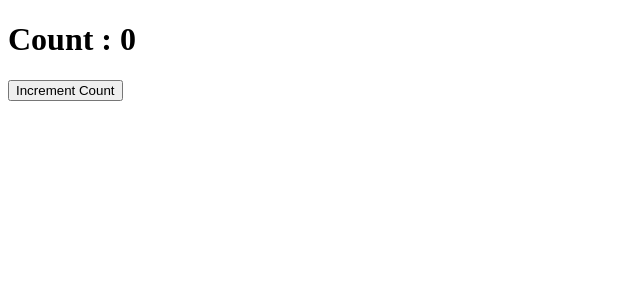
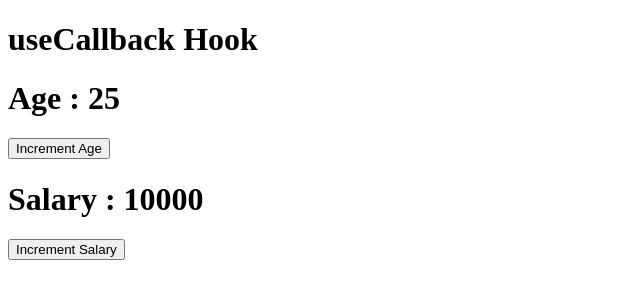
Before and after one commit to rahulsan-22/React-Tutorial-A3, a React (Vite) app: page / in a window 1280 px wide. Shown: the top 300 px of the page, without its empty margins (0-640 px from the left). Built offline with nearby package versions, Linux system fonts and the light colour scheme.

Commit message:
In Order

```diff
--- a/src/App.jsx
+++ b/src/App.jsx
@@ -172,11 +172,51 @@
 
 //!09/07/2026
 //!useRef()
-import React from 'react'
-import Reference from './useRef/Reference'
+// import React from 'react'
+// import Reference from './useRef/Reference'
+
+// const App = () => {
+//   return <Reference/>
+// }
+
+// export default App
+
+//!10/07/2026
+//!useMemo()
+// import React from 'react'
+// import MemoComponent from './useMemo/MemoComponent'
+
+// const App = () => {
+//   return <MemoComponent/>
+// }
+
+// export default App
+
+//!14/07/2026
+//!useCallback()
+import React, { useCallback, useState } from 'react'
+import Title from './useCallback/Title'
+import Count from './useCallback/Count'
+import Button from './useCallback/Button'
 
 const App = () => {
-  return <Reference/>
+  let [age, setAge] = useState(25)
+  let [salary, setSalary] = useState(10000)
+  let handleAge = useCallback(() => {
+    setAge(age + 1)
+  }, [age])
+  let handleSalary = useCallback(() => {
+    setSalary(salary + 10000)
+  }, [salary])
+  return (
+    <div>
+      <Title />
+      <Count text="Age" count={age} />
+      <Button fun={handleAge}>Increment Age</Button>
+      <Count text="Salary" count={salary} />
+      <Button fun={handleSalary}>Increment Salary</Button>
+    </div>
+  )
 }
 
 export default App
--- /dev/null
+++ b/src/useCallback/Button.jsx
@@ -0,0 +1,10 @@
+import React, { memo } from 'react'
+
+const Button = ({ children, fun }) => {
+  console.log(`${children} Component Rendering...`)
+  return (
+    <button onClick={fun}>{children}</button>
+  )
+}
+
+export default memo(Button)
--- /dev/null
+++ b/src/useCallback/Count.jsx
@@ -0,0 +1,12 @@
+import React, { memo } from 'react'
+
+const Count = ({ text, count }) => {
+  console.log(`${text} Component Rendering...`)
+  return (
+    <div>
+      <h1> {text} : {count}</h1>
+    </div>
+  )
+}
+
+export default memo(Count)
--- /dev/null
+++ b/src/useCallback/Title.jsx
@@ -0,0 +1,10 @@
+import React, { memo } from 'react'
+
+const Title = () => {
+  console.log("Title Component Rendering....")
+  return (
+    <h1>useCallback Hook</h1>
+  )
+}
+
+export default memo(Title)
--- /dev/null
+++ b/src/useMemo/MemoComponent.jsx
@@ -0,0 +1,28 @@
+import { useMemo, useState } from 'react'
+
+const MemoComponent = () => {
+  let [age, setAge] = useState(25)
+  let [salary, setSalary] = useState(10000)
+  let handleAge = () => {
+    setAge(age + 1)
+  }
+  let handleSalary = () => {
+    setSalary(salary + 10000)
+  }
+  let checkAgeOddorEven = useMemo(() => {
+    let i = 0;
+    while(i<1000000000) i++
+    return age%2
+  },[age])
+  return (
+    <div>
+      <h1>Age : {age}</h1>
+      <button onClick={handleAge}>Increment Age</button>
+      {checkAgeOddorEven === 1 ? <mark>Odd</mark> : <mark>Even</mark>}
+      <h1>Salary : {salary}</h1>
+      <button onClick={handleSalary}>Increment Salary</button>
+    </div>
+  )
+}
+
+export default MemoComponent
```
